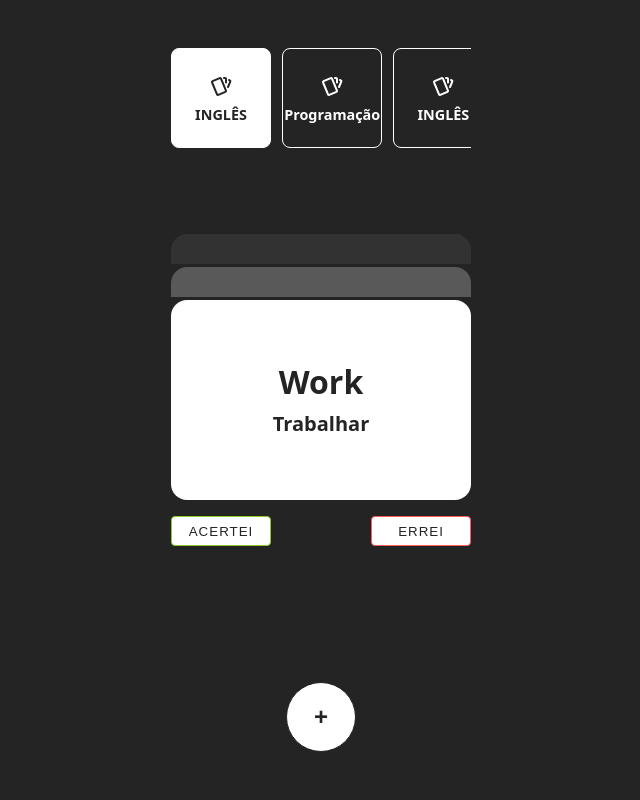
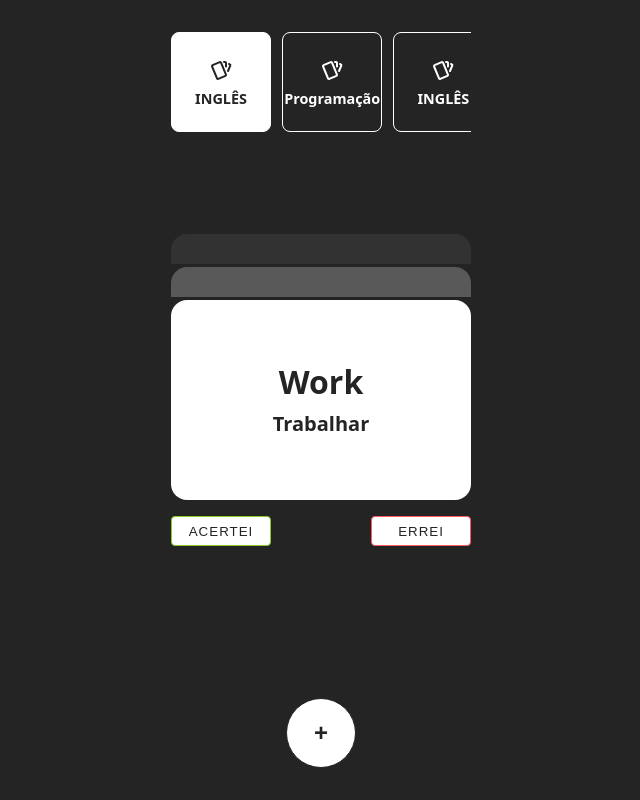
Before and after one commit to jeancarloslima/flashcards, a React (Vite) app: page / in a window 1280 px wide. Shown: the whole page, without its empty margins (319-959 px from the left). Built offline with nearby package versions, Linux system fonts and the light colour scheme.

Commit message:
Ajustando espaçamento vertical do app

```diff
--- a/src/App.css
+++ b/src/App.css
@@ -5,5 +5,5 @@
   justify-content: space-between;
   width: 100dvw;
   min-height: 100dvh;
-  padding: 3rem 1rem;
+  padding: 2rem 1rem;
 }
```
